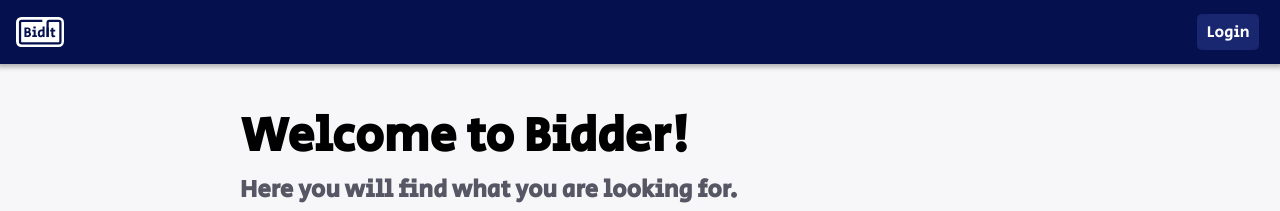
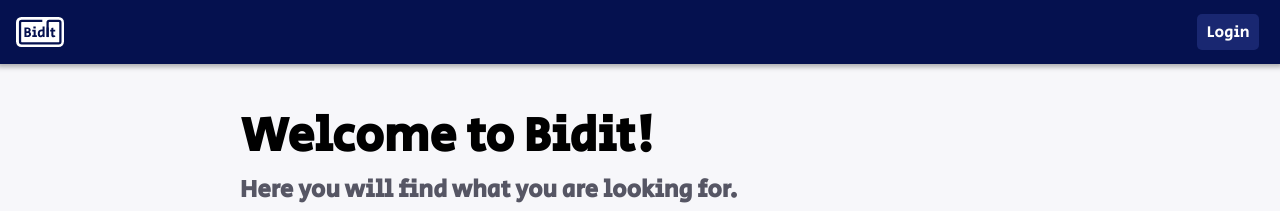
Before and after one commit to drodzewicz/Auction_vue-node, a Vue app: page / in a window 1280 px wide. Shown: the top 211 px of the page. Built offline with nearby package versions, Linux system fonts and the light colour scheme; no server answers.

Commit message:
typo fix

```diff
--- a/src/views/Home.vue
+++ b/src/views/Home.vue
@@ -2,7 +2,7 @@
     <div class="home-container">
         <div class="landing-page-cover">
             <div class="welcome-container">
-                <h1 class="welcome">Welcome to Bidder!</h1>
+                <h1 class="welcome">Welcome to Bidit!</h1>
                 <h3 class="welcome-text">Here you will find what you are looking for.</h3>
                 <h3 class="welcome-text">Auction, buy and win !</h3>
             </div>
```
